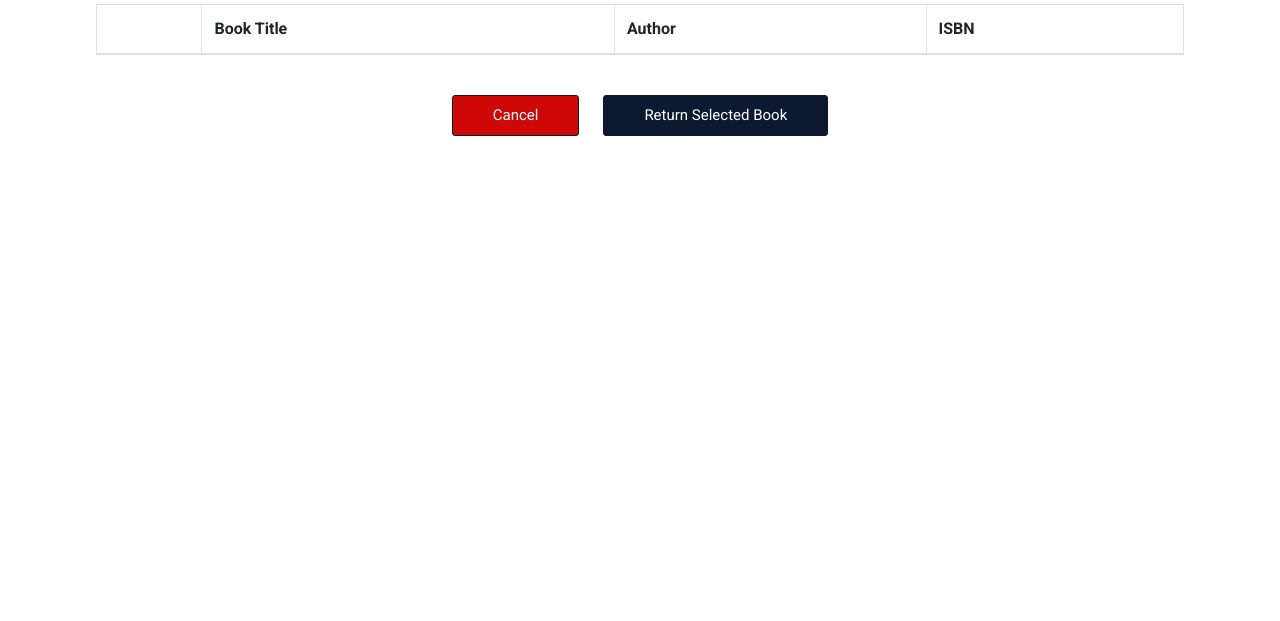
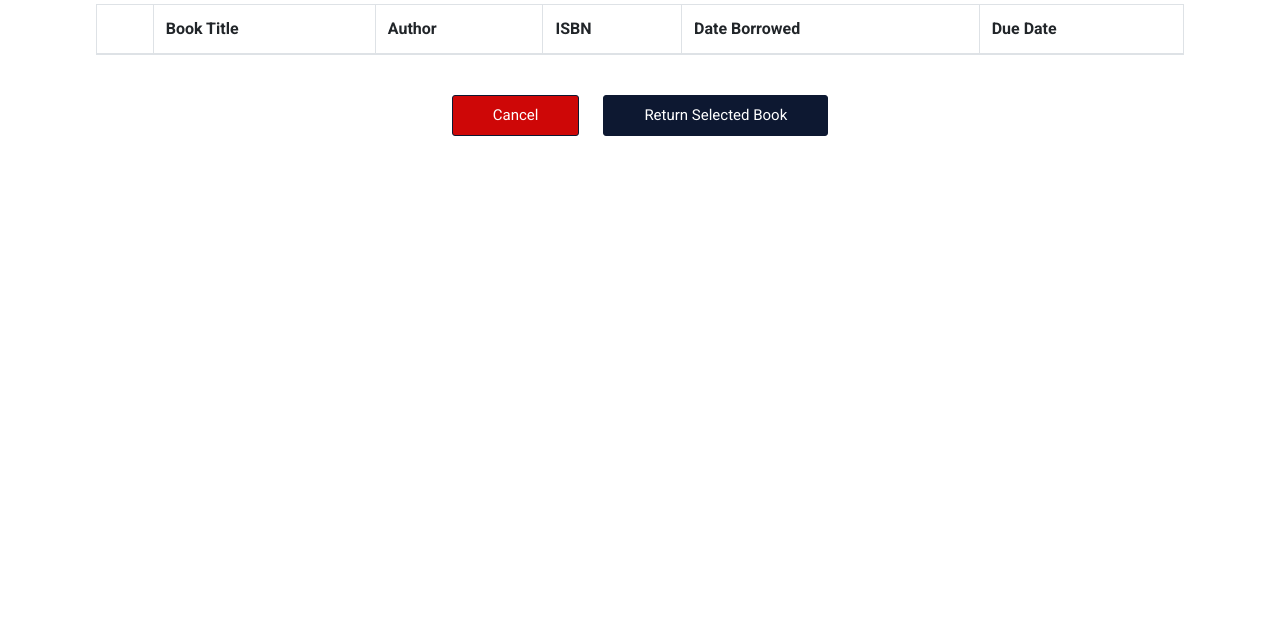
Before and after one commit to sohilkhanduja/Library-Management-System, a plain HTML site: page returnBook.html in a window 1280 px wide. Shown: the part 179-800 px from the top of the page. Drawn offline with nearby package versions, Linux system fonts and the light colour scheme; no server answers.

Commit message:
Update returnBook.html

```diff
--- a/returnBook.html
+++ b/returnBook.html
@@ -31,6 +31,8 @@
           <th scope="col">Book Title</th>
           <th scope="col">Author</th>
           <th scope="col">ISBN</th>
+          <th scope="col">Date Borrowed</th>
+          <th scope="col">Due Date</th>
         </tr>
 
     </table>
```
